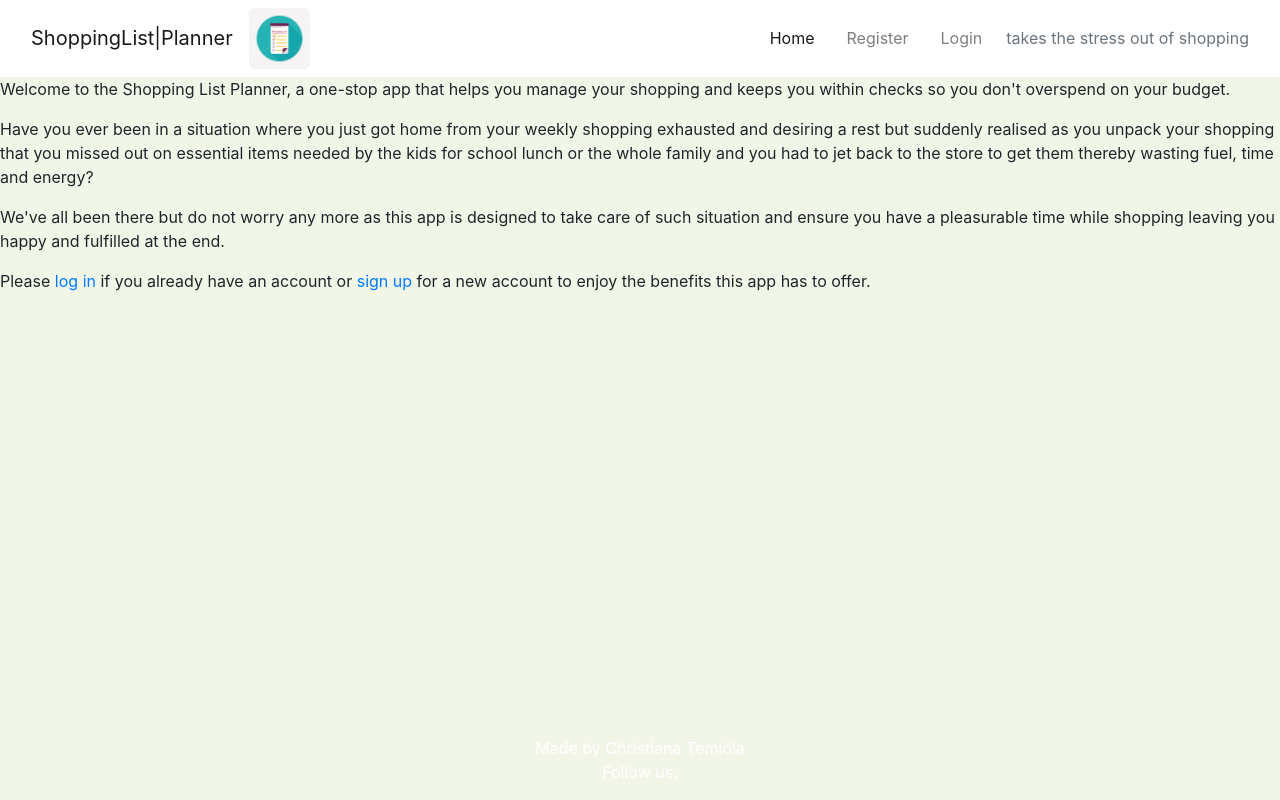
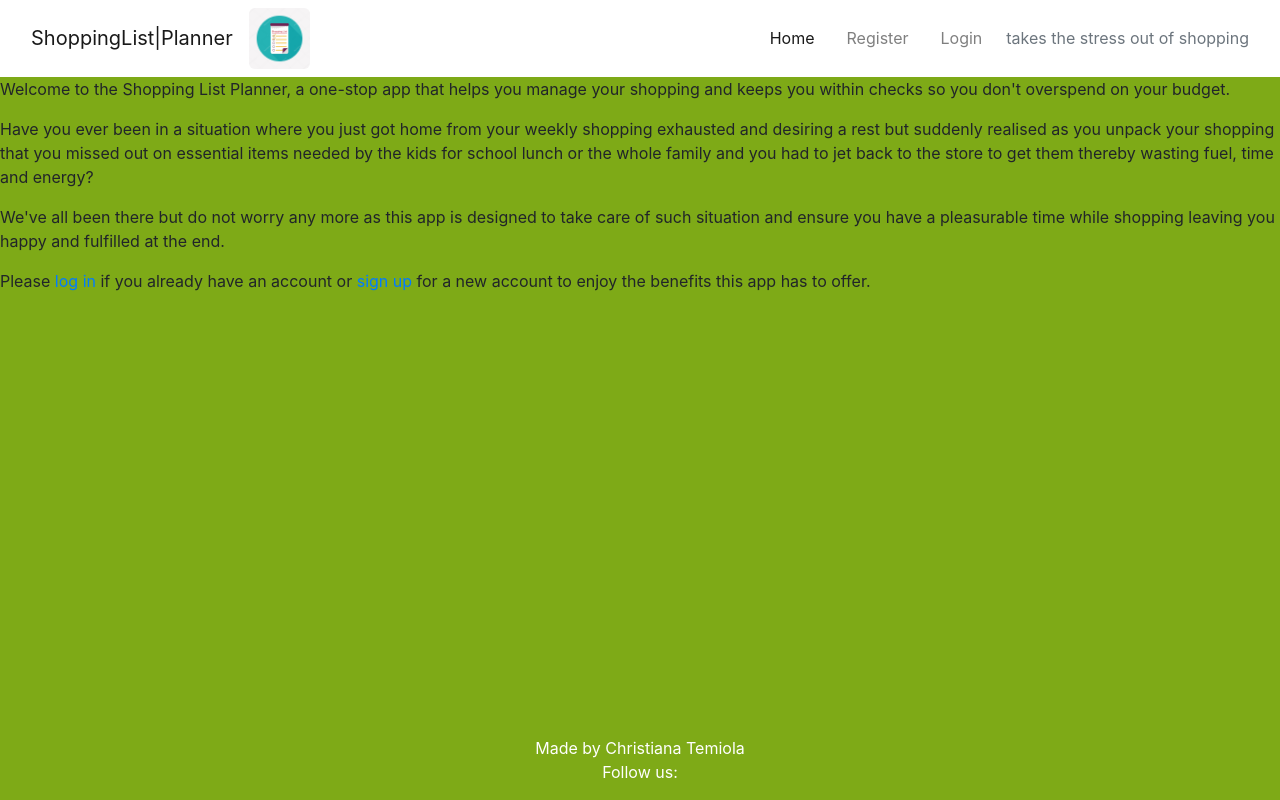
Before and after one commit to Eb0nY-April14/DjangoShoppingList, a Django app: page / in a window 1280 px wide. Run offline with Django 3.2, Linux system fonts and the light colour scheme; some libraries are stand-ins or nearby versions.

Commit message:
Add styling to base.html

```diff
--- a/shoppinglist/templates/shoppinglist/shoppinglist.html
+++ b/shoppinglist/templates/shoppinglist/shoppinglist.html
@@ -16,7 +16,7 @@
     <hr>
         <h2>Items in your shopping list:</h2>
         <!-- Welcome {{ user.username }}!  -->
-        <table>
+        <table class="table table-dark">
             <tr>
                 <th>Item Name</th>
                 <th>Quantity</th>
--- a/static/css/style.css
+++ b/static/css/style.css
@@ -14,7 +14,7 @@
   body {
     padding: 0;
     margin: 0;
-    background: #f2f6e9;
+    background: #7eaa17;
   }
 
   .navbar {
```
